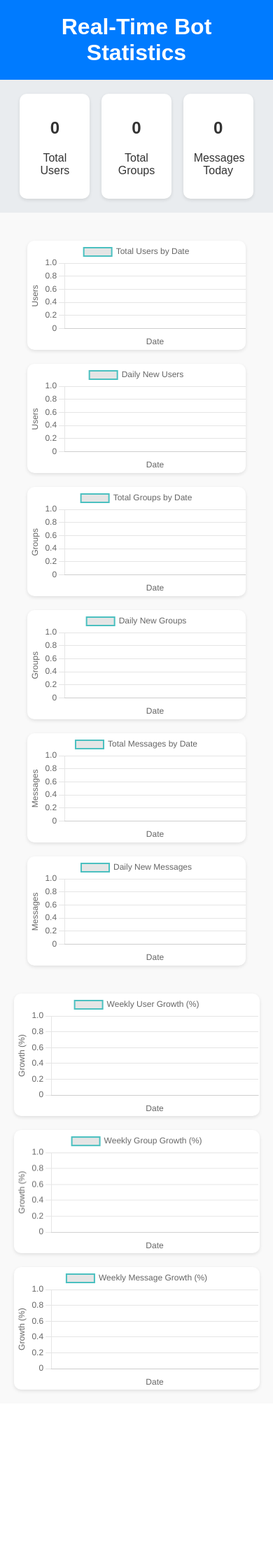
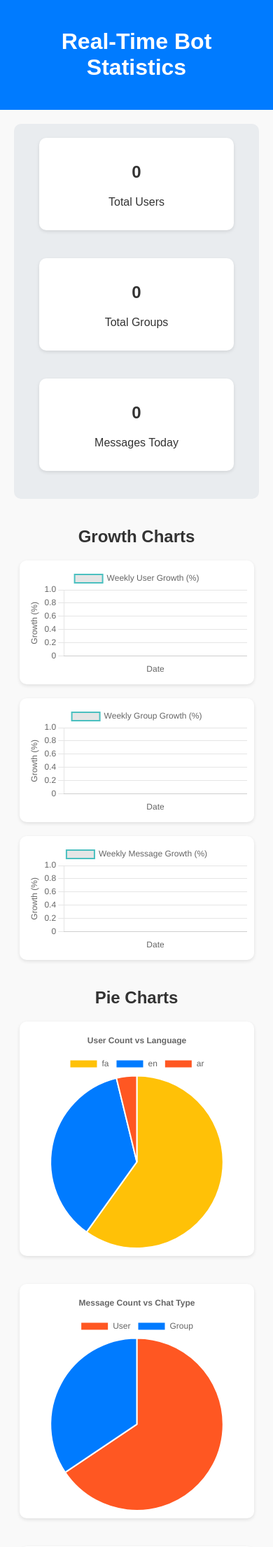
Before and after one commit to BORHAN-AI/borhan-stats, a Flask app: page / in a window 390 px wide. Shown: the top 2211 px of the page at 70% size. Before the commit the page ends 1990 px from the top, so only its background shows below. Run offline with Flask 3, Linux system fonts and the light colour scheme; data that the repository does not hold is empty.

Commit message:
fully responsive & structured layout

```diff
--- a/static/css/style.css
+++ b/static/css/style.css
@@ -1,69 +1,112 @@
+/* General Styles */
 body {
     font-family: Arial, sans-serif;
     margin: 0;
     padding: 0;
     background-color: #f9f9f9;
     color: #333;
+    box-sizing: border-box;
 }
-h1 {
+header {
     text-align: center;
     padding: 20px;
     background-color: #007BFF;
     color: white;
-    margin: 0;
+    margin-bottom: 20px;
 }
+h2 {
+    text-align: center;
+    margin-bottom: 20px;
+    color: #333;
+}
+section {
+    margin: 20px auto;
+    max-width: 1200px;
+    padding: 0 20px;
+}
+
+/* Statistics Section */
 .stats {
     display: flex;
     justify-content: space-around;
     padding: 20px;
     background-color: #e9ecef;
-    margin-bottom: 20px;
+    margin-bottom: 40px;
+    border-radius: 10px;
+    gap: 20px;
 }
 .stat {
     text-align: center;
     background: white;
     padding: 15px;
-    width: 25%;
+    width: 30%;
     border-radius: 10px;
     box-shadow: 0 2px 5px rgba(0, 0, 0, 0.1);
 }
-.chart-container {
-    display: grid;
-    grid-template-columns: repeat(2, 1fr);
+
+/* Growth Charts Section - 1 Column Layout */
+.growth-chart-column {
+    display: flex;
+    flex-direction: column;
     gap: 20px;
-    padding: 20px;
-    max-width: 48%;
+    margin-bottom: 40px;
+}
+.growth-chart-column .chart-wrapper {
+    max-width: 100%;
+    margin: 0 auto;
 }
 
-/* Growth charts with 1x1 layout */
-.growth-chart-container {
+/* Pie Charts Section - 3 Column Layout */
+.pie-chart-grid {
     display: grid;
-    gap: 20px;
-    margin: 20px auto;
-    max-width: 1200px;
-    grid-template-columns: 1fr; /* Single column layout */
-    grid-template-rows: repeat(3, auto); /* One row per chart */
+    grid-template-columns: repeat(3, 1fr); /* 3 columns */
+    gap: 40px;
+    margin-bottom: 40px;
+}
+.pie-chart-grid .chart-wrapper {
+    flex: 1 1 300px;
+    max-width: 100%;
+    margin: 0 auto;
 }
 
-/* Individual growth chart styling */
-.growth-chart {
-    margin: 0 auto;
-    width: 90%;
+/* Line Charts Section - 2 Column Layout */
+.chart-grid {
+    display: grid;
+    gap: 40px;
+    grid-template-columns: repeat(2, 1fr); /* 2 columns */
+    margin-bottom: 40px;
 }
 
-/* Adjust for mobile devices */
-@media (max-width: 768px) {
-    .chart-container {
-        grid-template-columns: 1fr; /* Switch to a single column */
-        max-width: 80%; /* Set container width to 80% */
-        margin: 0 auto; /* Center the container */
-    }
-    .stat{
-        width: 20%;
-    }
-}
-canvas {
+/* Chart Styling */
+.chart-wrapper {
     background: white;
     border-radius: 10px;
     box-shadow: 0 2px 5px rgba(0, 0, 0, 0.1);
+    padding: 10px;
+    width: 100%;
 }
+canvas {
+    width: 100% !important;
+    height: auto !important;
+}
+
+/* Responsive Adjustments */
+@media (max-width: 768px) {
+    .stats {
+        flex-direction: column;
+        align-items: center;
+    }
+    .stat {
+        width: 80%;
+        margin-bottom: 20px;
+    }
+    .growth-chart-column, .pie-chart-grid, .chart-grid {
+        grid-template-columns: 1fr; /* Switch to a single-column layout */
+        justify-items: center; /* Center align items horizontally */
+    }
+    .chart-wrapper {
+        width: 100%;
+        max-width: 90% !important;
+        margin: 0 auto !important; /* Center align within parent container */
+    }
+}
--- a/static/js/script.js
+++ b/static/js/script.js
@@ -103,3 +103,61 @@ createChart('/api/daily_new_messages', 'dailyNewMessagesChart', 'Daily New Messa
 createGrowthChart('/api/weekly_user_growth', 'weeklyUserGrowthChart', 'Weekly User Growth (%)', 'Date', 'Growth (%)');
 createGrowthChart('/api/weekly_group_growth', 'weeklyGroupGrowthChart', 'Weekly Group Growth (%)', 'Date', 'Growth (%)');
 createGrowthChart('/api/weekly_message_growth', 'weeklyMessageGrowthChart', 'Weekly Message Growth (%)', 'Date', 'Growth (%)');
+
+
+// Pie Chart: User Count vs Language
+new Chart(document.getElementById('userCountByLanguageChart'), {
+    type: 'pie',
+    data: {
+        labels: ['fa', 'en', 'ar'],
+        datasets: [{
+            data: [59.9, 36.3, 3.8],
+            backgroundColor: ['#FFC107', '#007BFF', '#FF5722']
+        }]
+    },
+    options: {
+        responsive: true,
+        plugins: {
+            legend: { display: true },
+            title: { display: true, text: 'User Count vs Language' }
+        }
+    }
+});
+
+// Pie Chart: Message Count vs Chat Type
+new Chart(document.getElementById('messageCountByChatTypeChart'), {
+    type: 'pie',
+    data: {
+        labels: ['User', 'Group'],
+        datasets: [{
+            data: [65.6, 34.4],
+            backgroundColor: ['#FF5722', '#007BFF']
+        }]
+    },
+    options: {
+        responsive: true,
+        plugins: {
+            legend: { display: true },
+            title: { display: true, text: 'Message Count vs Chat Type' }
+        }
+    }
+});
+
+// Pie Chart: Message Count vs Language
+new Chart(document.getElementById('messageCountByLanguageChart'), {
+    type: 'pie',
+    data: {
+        labels: ['fa', 'en', 'ar'],
+        datasets: [{
+            data: [93.9, 3.9, 2.2],
+            backgroundColor: ['#FFC107', '#007BFF', '#FF5722']
+        }]
+    },
+    options: {
+        responsive: true,
+        plugins: {
+            legend: { display: true },
+            title: { display: true, text: 'Message Count vs Language' }
+        }
+    }
+});
--- a/templates/index.html
+++ b/templates/index.html
@@ -8,9 +8,12 @@
     <script src="https://cdn.jsdelivr.net/npm/chart.js"></script>
 </head>
 <body>
+    <header>
         <h1>Real-Time Bot Statistics</h1>
+    </header>
 
     <!-- Statistics Section -->
+    <section class="stats-section">
         <div class="stats">
             <div class="stat">
                 <h2 id="userCount">0</h2>
@@ -25,29 +28,64 @@
                 <p>Messages Today</p>
             </div>
         </div>
-
-    <!-- Charts Section -->
-    <div class="chart-container">
-        <canvas id="totalUsersByDateChart"></canvas>
-        <canvas id="dailyNewUsersChart"></canvas>
-        <canvas id="totalGroupsByDateChart"></canvas>
-        <canvas id="dailyNewGroupsChart"></canvas>
-        <canvas id="totalMessagesByDateChart"></canvas>
-        <canvas id="dailyNewMessagesChart"></canvas>
-    </div>
+    </section>
 
     <!-- Growth Charts Section -->
-    <div class="growth-chart-container">
-        <div class="growth-chart">
+    <section class="growth-charts-section">
+        <h2>Growth Charts</h2>
+        <div class="growth-chart-column">
+            <div class="chart-wrapper">
                 <canvas id="weeklyUserGrowthChart"></canvas>
             </div>
-        <div class="growth-chart">
+            <div class="chart-wrapper">
                 <canvas id="weeklyGroupGrowthChart"></canvas>
             </div>
-        <div class="growth-chart">
+            <div class="chart-wrapper">
                 <canvas id="weeklyMessageGrowthChart"></canvas>
             </div>
         </div>
+    </section>
+
+    <!-- Pie Charts Section -->
+    <section class="pie-charts-section">
+        <h2>Pie Charts</h2>
+        <div class="pie-chart-grid">
+            <div class="chart-wrapper">
+                <canvas id="userCountByLanguageChart"></canvas>
+            </div>
+            <div class="chart-wrapper">
+                <canvas id="messageCountByChatTypeChart"></canvas>
+            </div>
+            <div class="chart-wrapper">
+                <canvas id="messageCountByLanguageChart"></canvas>
+            </div>
+        </div>
+    </section>
+
+    <!-- Line Charts Section -->
+    <section class="line-charts-section">
+        <h2>Line Charts</h2>
+        <div class="chart-grid">
+            <div class="chart-wrapper">
+                <canvas id="totalUsersByDateChart"></canvas>
+            </div>
+            <div class="chart-wrapper">
+                <canvas id="dailyNewUsersChart"></canvas>
+            </div>
+            <div class="chart-wrapper">
+                <canvas id="totalGroupsByDateChart"></canvas>
+            </div>
+            <div class="chart-wrapper">
+                <canvas id="dailyNewGroupsChart"></canvas>
+            </div>
+            <div class="chart-wrapper">
+                <canvas id="totalMessagesByDateChart"></canvas>
+            </div>
+            <div class="chart-wrapper">
+                <canvas id="dailyNewMessagesChart"></canvas>
+            </div>
+        </div>
+    </section>
 
     <script src="{{ url_for('static', filename='js/script.js') }}"></script>
 </body>
```
Lines whose indentation alone changed are shown as unchanged.
